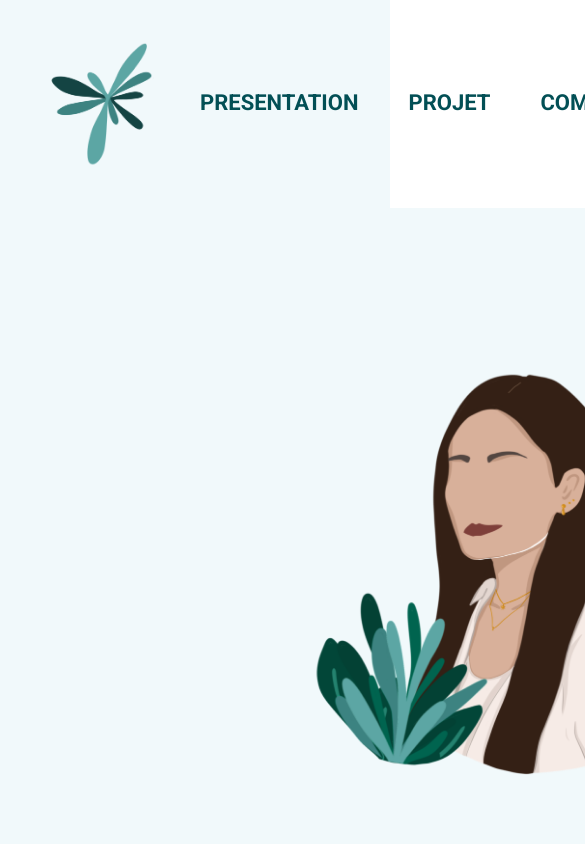
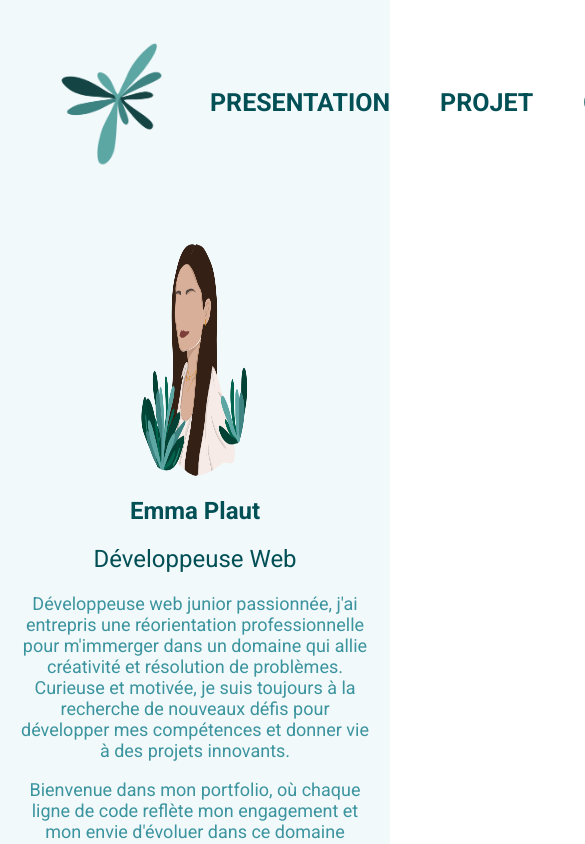
Before and after one commit to Emmaplt/mon-portfolio, a React (Create React App) app: page / in a window 390 px wide. Shown: the top 844 px of the page, 585 px wide, since content can reach past the window. Built offline with nearby package versions, Linux system fonts and the light colour scheme; a web font is replaced by a local one.

Commit message:
responsive hero

```diff
--- a/src/components/Header/_header.scss
+++ b/src/components/Header/_header.scss
@@ -8,7 +8,7 @@
     background-color: #F1F9FB;
     height: 168px;
     color: #024F55;
-    padding: 20px 40px;
+    padding: 20px 50px;
 }
 
 .nav-list {
@@ -16,7 +16,7 @@
     display: flex;
     color: #024F55;
     font-family: Roboto;
-    font-size: 22px;
+    font-size: 25px;
     font-weight: 700;
     gap: 50px;
 }
--- a/src/components/Hero/_hero.scss
+++ b/src/components/Hero/_hero.scss
@@ -3,35 +3,67 @@
     flex-direction: row;
     justify-content: space-around;
     align-items: center;
-    background-color: #F1F9FB;
-    height: 700px;
-    padding: 0px 300px;
+    flex-wrap: nowrap;
+    background-color: #f1f9fb;
+    height: 70vh;
+    padding: 0 10%;
   }
 
   .hero-avatar {
-    height: 436px;
+    width: 30vw;
+    height: auto;
   }
 
   .hero-content {
     width: 100%;
-    font-family: Roboto;
-    padding-left: 200px;
+    font-family: Roboto, sans-serif;
+    padding-left: 8%;
   }
 
   .hero-content h1 {
-    color: #024F55;
-    font-size: 35px;
+    color: #024f55;
+    font-size: 2.1875rem;
     font-weight: 700;
   }
 
   .hero-content h2 {
-    color: #024F55;
-    font-size: 35px;
+    color: #024f55;
+    font-size: 2.1875rem;
     font-weight: 400;
   }
 
   .hero-content p {
-    color: #3c949E;
-    font-size: 26px;
+    color: #3c949e;
+    font-size: 1.625rem;
     font-weight: 400;
   }
+
+  @media (max-width: 768px) {
+    .hero {
+      flex-direction: column;
+      height: auto;
+      padding: 1rem;
+      text-align: center;
+    }
+
+    .hero-avatar {
+      height: 30vh;
+    }
+
+    .hero-content {
+      padding-left: 0;
+      text-align: center;
+    }
+
+    .hero-content h1 {
+      font-size: 1.5rem;
+    }
+
+    .hero-content h2 {
+      font-size: 1.5rem;
+    }
+
+    .hero-content p {
+      font-size: 1.125rem;
+    }
+  }
```
Lines whose indentation alone changed are shown as unchanged.
